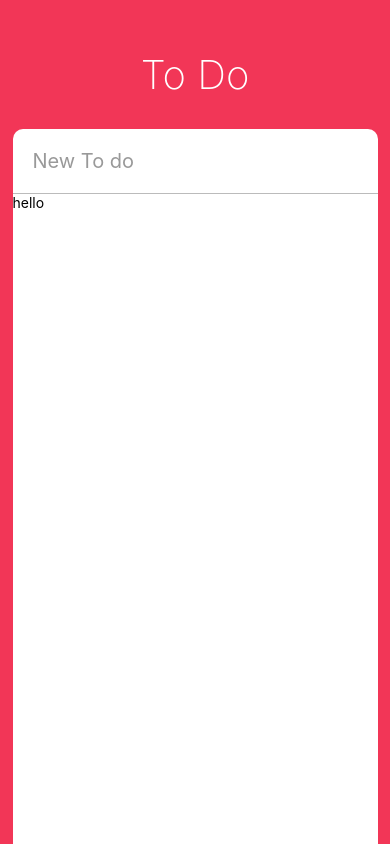
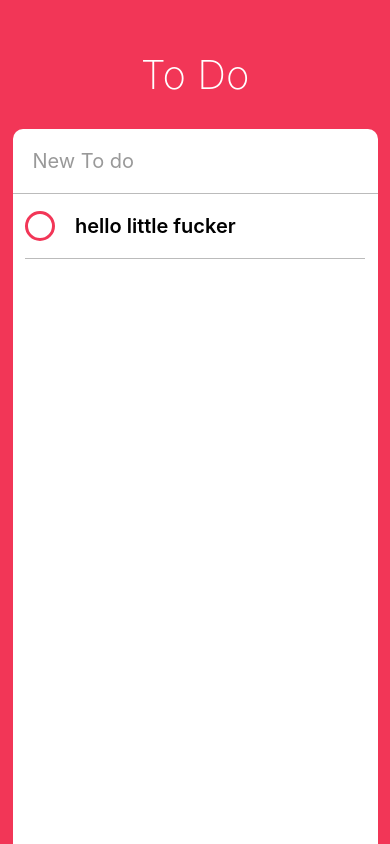
Before and after one commit to Covee/ToDo_app_reactNative, a React Native app: screen / in a window 390 px wide. Built offline with nearby package versions, Linux system fonts and the light colour scheme.

Commit message:
component에 toggle 붙임, UI 기본 만듬

```diff
--- a/App.js
+++ b/App.js
@@ -31,7 +31,7 @@
                     returnKeyType={"done"}
 
           />
-          <ScrollView>
+          <ScrollView contentContainerStyle={styles.toDos}>
             <ToDo />
           </ScrollView>
         </View>
@@ -84,6 +84,8 @@
     fontSize: 20,
     borderBottomColor: "#bbb",
     borderBottomWidth: 1,
-
+  },
+  toDos: {
+    alignItems: "center",
   }
 });
--- a/ToDo.js
+++ b/ToDo.js
@@ -1,15 +1,62 @@
 import React, { Component } from 'react';
-import { View, Text, TouchableOpacity, StyleSheet } from "react-native"
+import { View, Text, TouchableOpacity, StyleSheet, Dimensions } from "react-native"
+
+const { width, height } = Dimensions.get("window");
 
 export default class ToDo extends Component{
+	state = {
+		isEditing: false,
+		isCompleted: false,
+	};
 	render(){
+		const { isCompleted } = this.state;
 		return(
-			<View>
-				<Text>hello</Text>
-
+			<View style={styles.container}>
+				<TouchableOpacity onPress={this._toggleComplete}>
+					<View style={[
+							styles.circle,
+							isCompleted ? styles.completedCircle : styles.uncompletedCircle
+							]}
+					/>
+				</TouchableOpacity>
+				<Text style={styles.text}>hello little fucker</Text>
 			</View>
 		);
 	}
+	_toggleComplete = () => {
+		this.setState(prevState => {
+			return {
+				isCompleted: !prevState.isCompleted
+			}
+		})
+	}
 }
 
-const styles = StyleSheet.create({})
+const styles = StyleSheet.create({
+	container: {
+		width: width - 50,
+		borderBottomColor: "#bbb",
+		borderBottomWidth: StyleSheet.hairlineWidth,
+		flexDirection: "row",
+		alignItems: "center",
+	},
+	circle: {
+		width: 30,
+		height: 30,
+		borderRadius: 15,
+		borderWidth: 3,
+		marginRight: 20
+
+	},
+	completedCircle: {
+		borderColor: "#bbb",
+	},
+	uncompletedCircle: {
+		borderColor: '#F23657',
+	},
+	text: {
+		fontWeight: "600",
+		fontSize: 20,
+		marginVertical: 20,
+	},
+});
```
